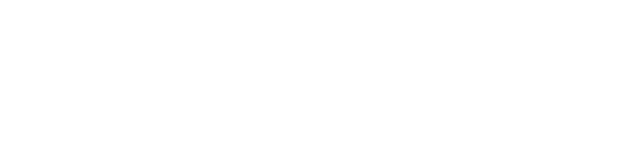
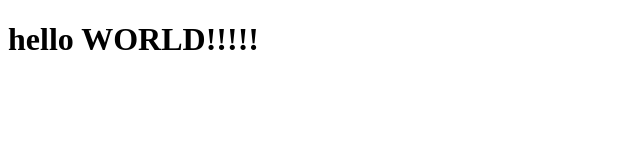
Before and after one commit to airkokos/git, a website: page index.html in a window 1280 px wide. Shown: the whole page, without its empty margins (0-640 px from the left). Drawn offline with Linux system fonts and the light colour scheme.

Commit message:
add hello world

```diff
--- a/index.html
+++ b/index.html
@@ -7,7 +7,7 @@
   <script src="script.js"></script>
 </head>
     <body>
-
+        <h1>hello WORLD!!!!!</h1>
 
     </body>
 </html>
```
